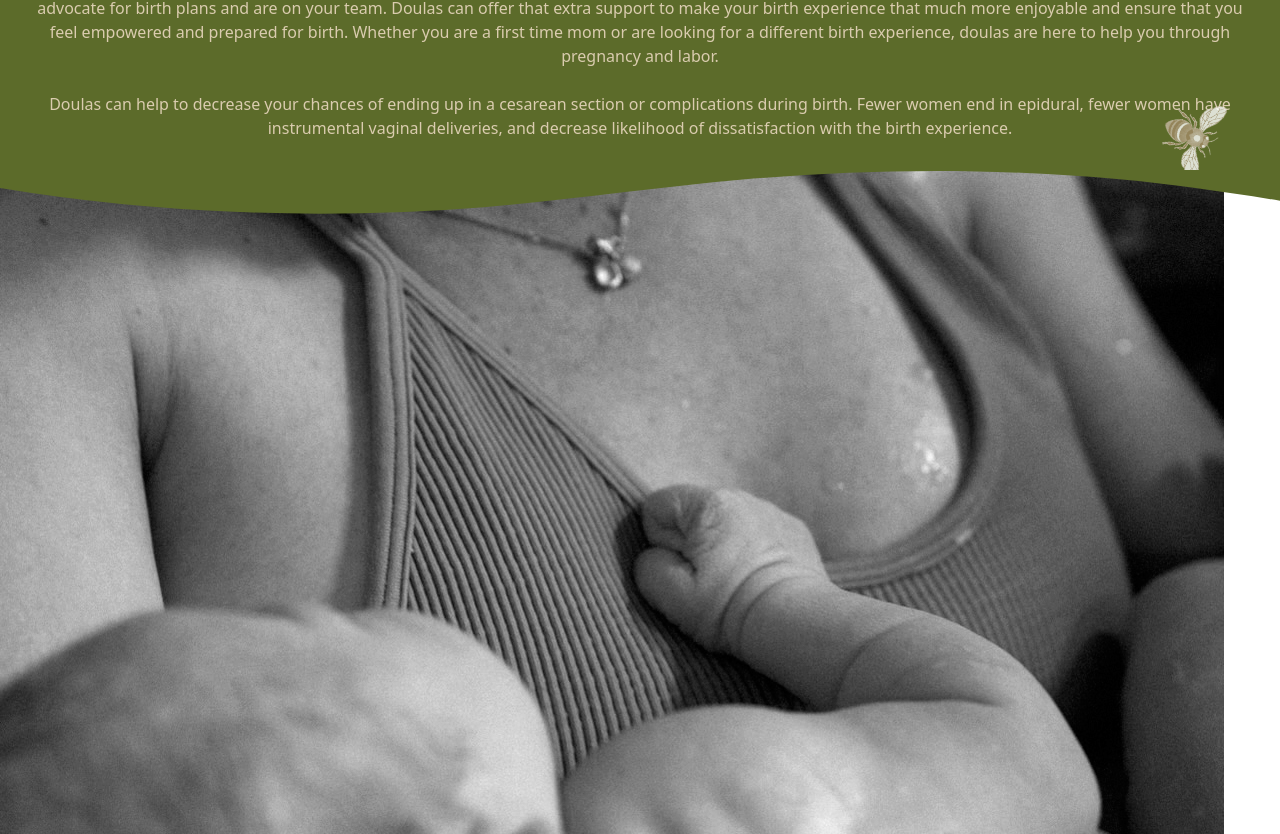
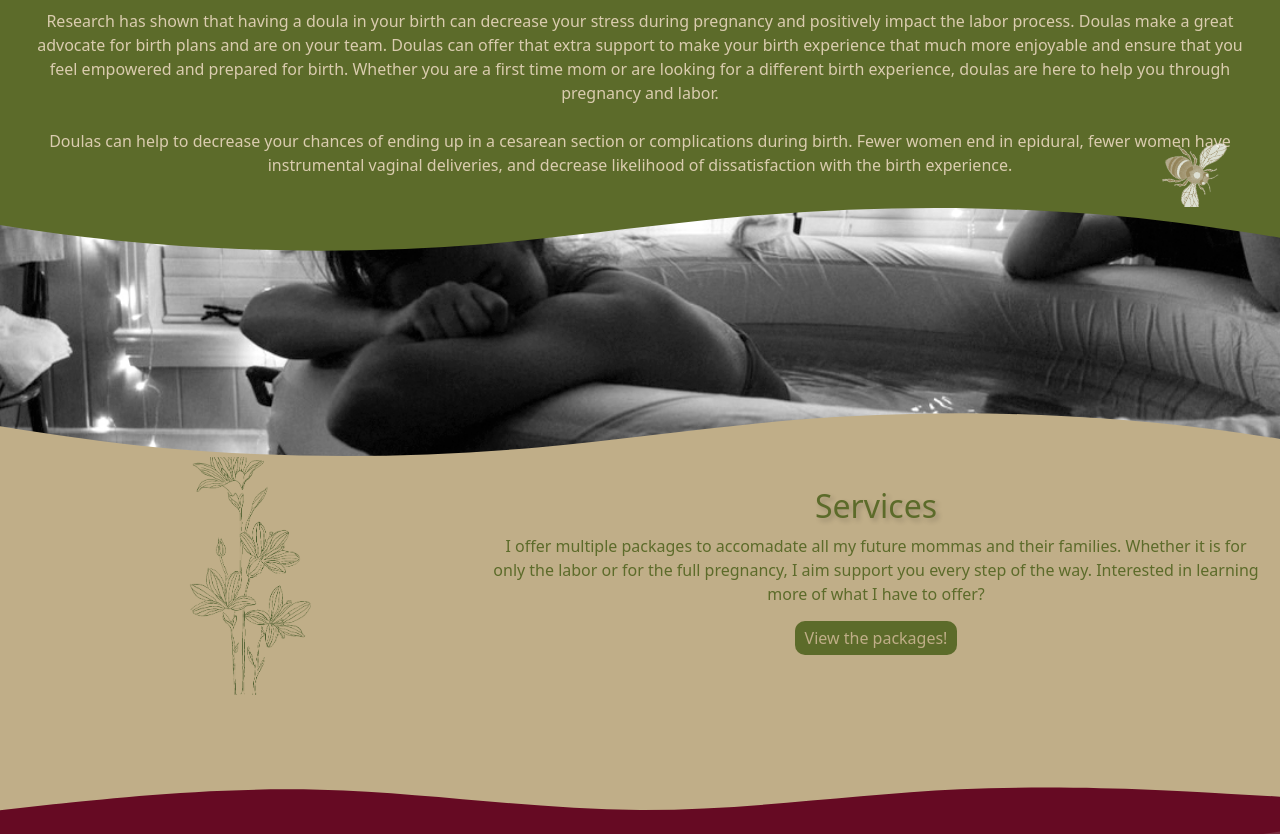
Before and after one commit to AHudg/holistic, a React (Vite) app: page / in a window 1280 px wide. Shown: the part 1406-2240 px from the top of the page. Built offline with nearby package versions, Linux system fonts and the light colour scheme.

Commit message:
Fixed photos on Hero + Banner photo

```diff
--- a/src/pages/Home/Home.jsx
+++ b/src/pages/Home/Home.jsx
@@ -1,4 +1,5 @@
 import Hero from "../../assets/ImageFour.jpg";
+import Banner from "../../assets/ImageThree.jpg";
 import Wave from "../../components/WaveSVG/WaveSVG";
 import Katherine from "../../assets/Katherine.jpg";
 import "./home.css";
@@ -8,7 +9,7 @@ function Home({}) {
   return (
     <div id="homePage">
       <section className="hero">
-        <img src={Hero}></img>
+        <img src={Hero} className="hero"></img>
         <Wave classProp={"wave bottomPosition flip"} fill={"sage"} />
       </section>
       <section className="whatDoula">
@@ -57,7 +58,7 @@ function Home({}) {
       </section>
       <section className="banner">
         <Wave classProp={"wave"} fill={"meadow"} />
-        <img src={Hero}></img>
+        <div className="bannerPhoto"></div>
         <Wave classProp={"wave bottomPosition flip"} fill={"crumble"} />
       </section>
       <section className="serviceBanner">
--- a/src/pages/Home/home.css
+++ b/src/pages/Home/home.css
@@ -20,6 +20,10 @@
 #homePage > section > p,
 #homePage > section > div > div > p {
   text-align: center;
+}
+
+.hero {
+  width: 100vw;
 }
 
 .whatDoula,
@@ -80,6 +84,15 @@
   transform: rotate(115deg);
 }
 
+.bannerPhoto {
+  background-image: url("../../assets/ImageThree.jpg");
+  background-repeat: no-repeat;
+  background-position: center;
+  background-size: cover;
+  height: 250px;
+  width: 100vw;
+}
+
 .serviceBanner {
   background-color: var(--crumble);
   width: 100vw;
@@ -115,6 +128,7 @@
 .serviceWords > h2 > a {
   color: var(--meadow);
   text-shadow: 3px 3px 5px rgba(0, 0, 0, 0.2);
+  font-size: 2rem;
 }
 
 .serviceWords > p {
```
